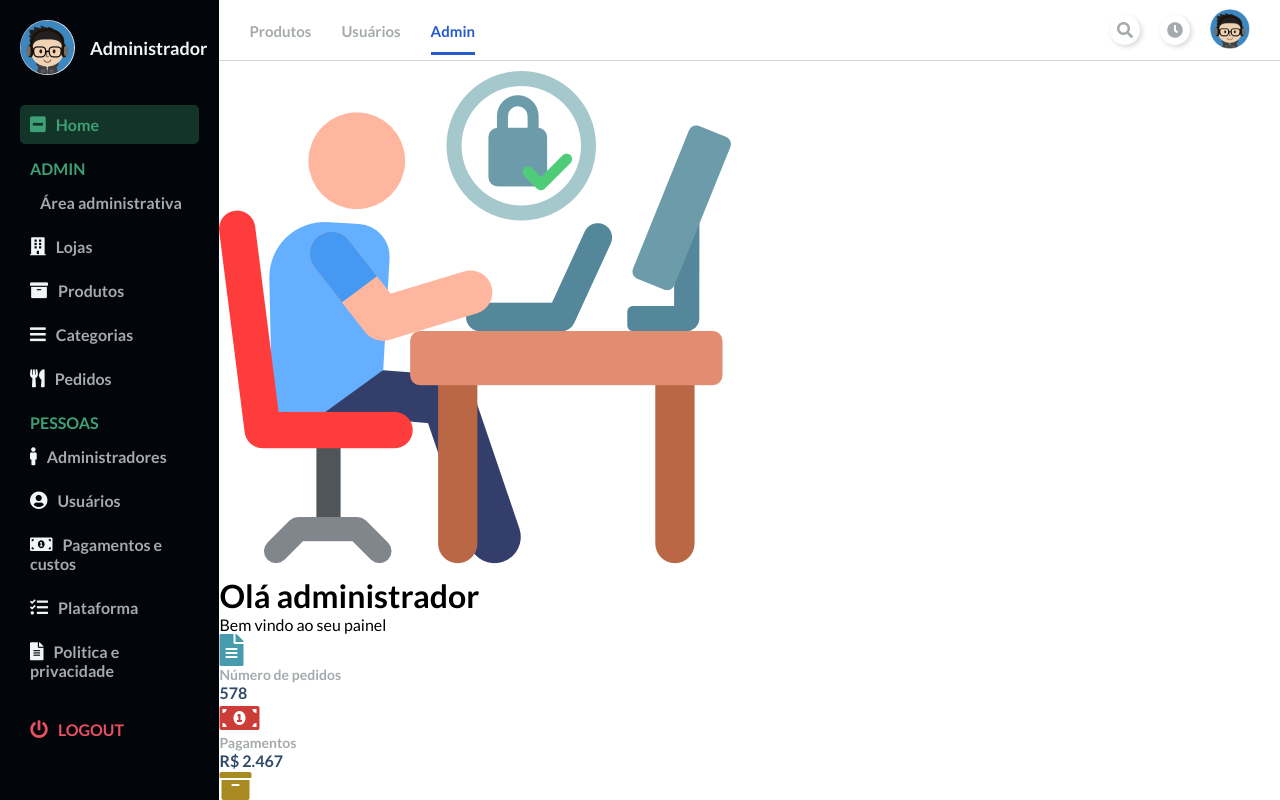
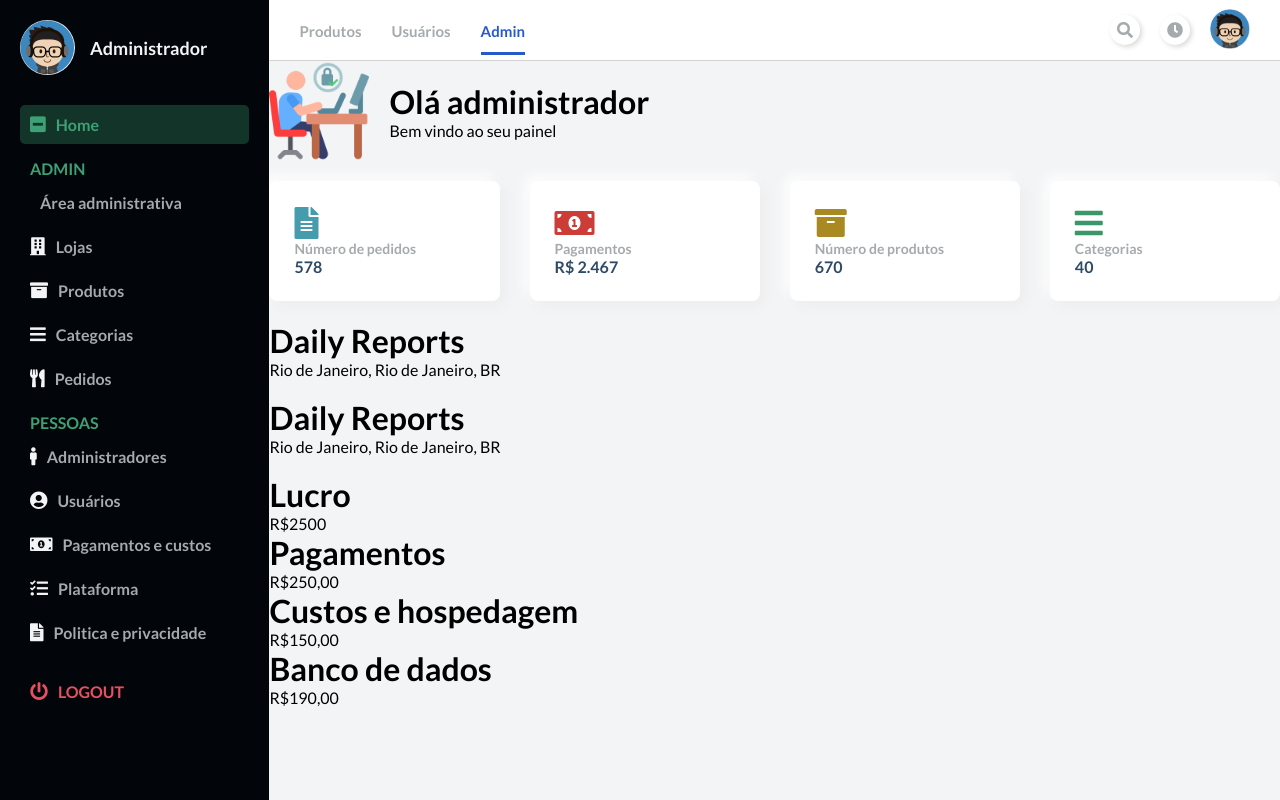
Before and after one commit to wesleywisch/Dashboard-Admin, a React (Create React App) app in the folder dashboard-admin/: page / in a window 1280 px wide. Shown: the top 800 px of the page. Built offline with nearby package versions, Linux system fonts and the light colour scheme; some icons are missing.

Commit message:
Começando a estilização da main

```diff
--- a/dashboard-admin/src/components/main/main.css
+++ b/dashboard-admin/src/components/main/main.css
@@ -0,0 +1,50 @@
+main{
+    background: #f3f4f6;
+    grid-area: main;
+    overflow-y: auto;
+}
+
+.mainContainer{
+    padding: 20 35px;
+}
+
+.mainTitle{
+    display: flex;
+    align-items: center;
+}
+
+.mainTitle > img{
+    max-height: 100px;
+    object-fit: contain;
+    margin-right: 20px;
+}
+
+.mainGreenting > h1{
+    font-size: 24px;
+    color: #2e4a66;
+    margin-bottom: 5px;
+}
+
+.mainGreenting > p{
+    font-size: 14px;
+    font-weight: 700;
+    color: #a5aaad;
+}
+
+.mainCards{
+    display: grid;
+    grid-template-columns: repeat(4, 1fr);
+    gap: 30px;
+    margin: 20px 0;
+}
+
+.card{
+    display: flex;
+    flex-direction: column;
+    justify-content: space-around;
+    height: 70px;
+    padding: 25px;
+    border-radius: 8px;
+    background: #fff;
+    box-shadow: 5px 5px 13px #ededed, -5px -5px 13px #fff;
+}
```
